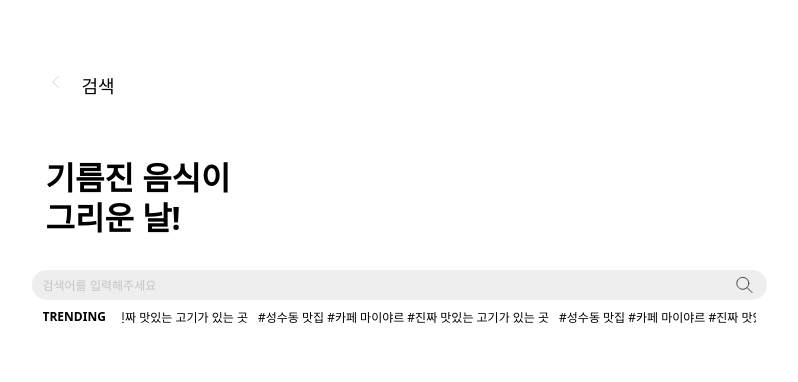
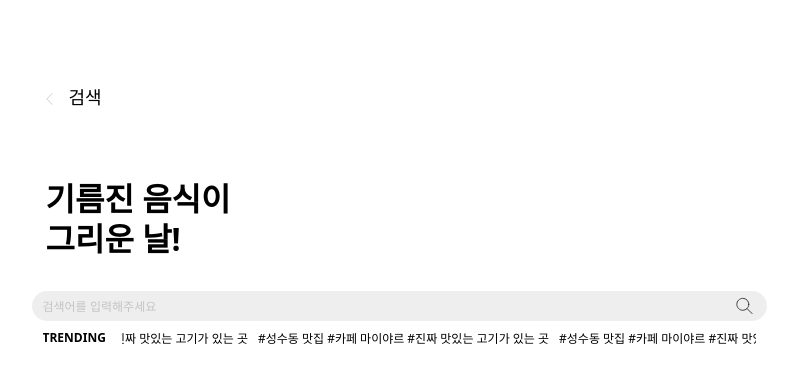
Before and after one commit to BCSDLab/JJBAKSA_FRONT_END, a React (Create React App) app: page /search in a window 1280 px wide. Shown: the top 382 px of the page, without its empty margins (241-1039 px from the left). Built offline with nearby package versions, Linux system fonts and the light colour scheme; a web font is replaced by a local one.

Commit message:
fix: currentMode 타입 정의

```diff
--- a/src/pages/Search/index.tsx
+++ b/src/pages/Search/index.tsx
@@ -1,6 +1,6 @@
 import { ReactComponent as PreviousIcon } from 'assets/svg/previous.svg';
 import { ReactComponent as LensIcon } from 'assets/svg/lens.svg';
-import { useNavigate, useSearchParams } from 'react-router-dom';
+import { Link, useSearchParams } from 'react-router-dom';
 import { useRef } from 'react';
 import list from './static/data';
 import styles from './Search.module.scss';
@@ -8,25 +8,25 @@ import hash_tag from './static/trend';
 import recommend_text from './static/recommend';
 import useSearch from './useSearch';
 
+type ICurrentMode = string | null;
+
 function Search(): JSX.Element {
   const [searchParams] = useSearchParams();
-  const curMode : string | null = searchParams.get('mode');
+  const currentMode : ICurrentMode = searchParams.get('mode');
   const {
     text, mode, textHandler, focusHandler, blurHandler,
-  } = useSearch(curMode ? curMode as 'trending' | 'search' : 'trending');
+  } = useSearch(currentMode || 'trending');
 
   const recommendIdx = useRef(new Date().getSeconds() % 2);
-  const navigate = useNavigate();
+
   return (
     <div className={styles.search}>
       <nav className={styles['search-nav']}>
-        <button
-          className={styles['search-nav__button--previous']}
-          type="button"
-          onClick={() => navigate('/')}
-        >
-          <PreviousIcon className={styles['search-nav__icon--previous']} />
-        </button>
+        <div className={styles['search-nav__button']}>
+          <Link to="/" className={styles['search-nav__button--previous']}>
+            <PreviousIcon className={styles['search-nav__icon--previous']} />
+          </Link>
+        </div>
         <h1 className={styles['search-nav__text']}>검색</h1>
       </nav>
       <div role="main">
--- a/src/pages/Search/useSearch.ts
+++ b/src/pages/Search/useSearch.ts
@@ -1,6 +1,8 @@
 import { ChangeEvent, useState } from 'react';
 
-export default function useSearch(state : 'search' | 'trending' | null) {
+type ICurrentMode = string | null;
+
+export default function useSearch(state : ICurrentMode) {
   const [text, setText] = useState('');
   const [mode, setMode] = useState(state);
 
```
